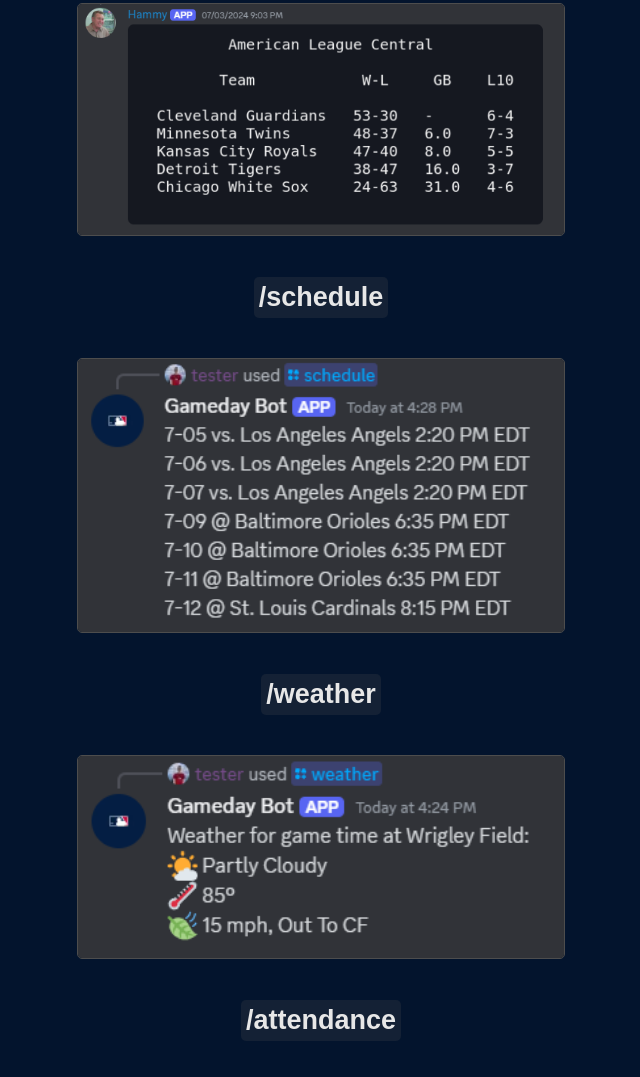
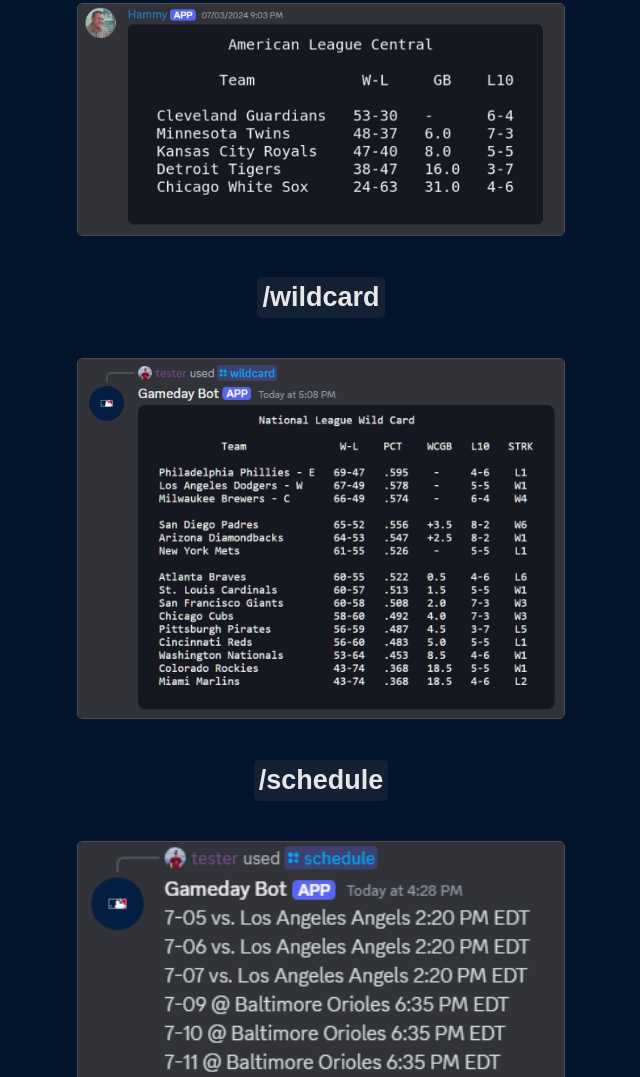
Before and after one commit to AlecM33/mlb-gameday-bot, a website: page docs/index.html in a window 1280 px wide. Shown: the part 7359-8436 px from the top of the page, without its empty margins (319-959 px from the left). Drawn offline with Linux system fonts and the light colour scheme.

Commit message:
add image, alphabetize commands in readme

```diff
--- a/docs/index.html
+++ b/docs/index.html
@@ -119,6 +119,8 @@
     <img class="bot-demo-img" alt="highlights" src="./images/screenshots/highlights.png"/>
     <h2 class="command-header">/standings</h2>
     <img class="bot-demo-img" alt="standings" src="./images/screenshots/standings.png"/>
+    <h2 class="command-header">/wildcard</h2>
+    <img class="bot-demo-img" alt="wildcard" src="./images/screenshots/wildcard.png"/>
     <h2 class="command-header">/schedule</h2>
     <img class="bot-demo-img" alt="schedule" src="./images/screenshots/schedule.png"/>
     <h2 class="command-header">/weather</h2>
```
Also changed, not shown: README.md, docs/images/screenshots/wildcard.png (added).
